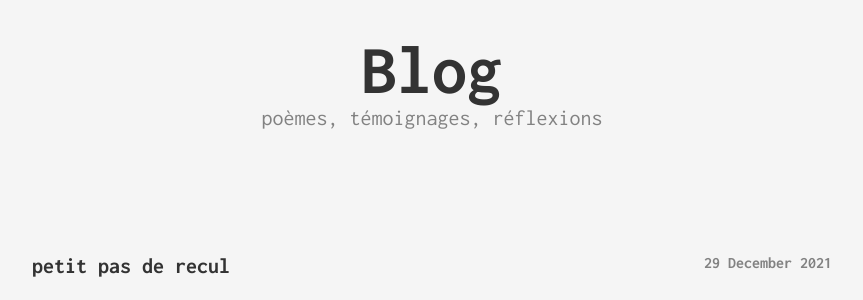
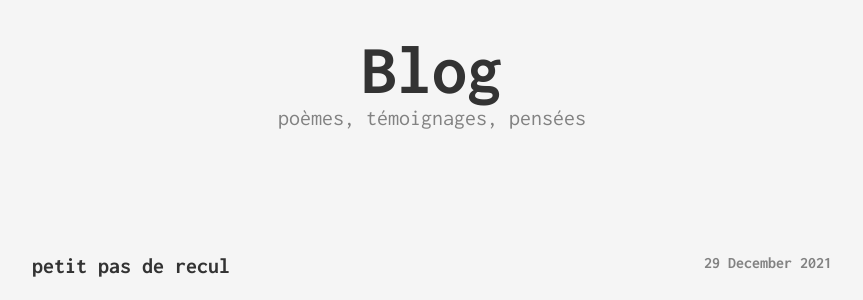
Before and after one commit to enricoJL/enricojl.github.io, a Jekyll site: the page built from index.html, in a window 1280 px wide and 900 px high. Shown: the part 244-544 px from the top of the window, without its empty margins (208-1071 px from the left). Built offline with Jekyll 4.4.1, drawn with Linux system fonts in a browser that asks for light colours; some of the changed text lies outside the part shown.

Commit message:
small fix

```diff
--- a/_config.yml
+++ b/_config.yml
@@ -19,7 +19,7 @@
 url: "http://enricojl.github.io" # the base hostname & protocol for your site
 
 author:
-  fullname: Enrico Lévesque
+  fullname: Enrico J. Lévesque
   github: enricojl
 
 #  twitter: electrik_frog
--- a/_includes/page/explore.html
+++ b/_includes/page/explore.html
@@ -5,6 +5,6 @@
         {% for category in site.data.categories %}
             <li class="categories__item"><a href="{{ '/categories/' | append: category.slug | prepend: site.baseurl }}">{{ category.name }}</a></li>
         {% endfor %}
-		<li class="categories__item"><a href="{{ '/' | prepend: site.baseurl }}">Toutes</a></li>
+		<li class="categories__item"><a href="{{ '/' | prepend: site.baseurl }}">Tout</a></li>
     </ul>
 </div>
--- a/_layouts/default.html
+++ b/_layouts/default.html
@@ -12,6 +12,8 @@
 
             {{ content }}
         </div>
+        </br>
+        <p style="text-align:center">&copy; Copyright {{ 'now' | date: "%Y" }}. {{site.author.fullname}}</p>
 
         {% include externals/scripting.html %}
         {% include externals/google_analytics.html %}
--- a/index.html
+++ b/index.html
@@ -1,7 +1,7 @@
 ---
 layout: page
 title: Blog
-subtitle: poèmes, témoignages, réflexions
+subtitle: poèmes, témoignages, pensées
 sitemap:
   priority: 0.9
 ---
```
Also changed, not shown: _includes/page/title.html (line endings or trailing spaces), _layouts/page.html (line endings or trailing spaces).
